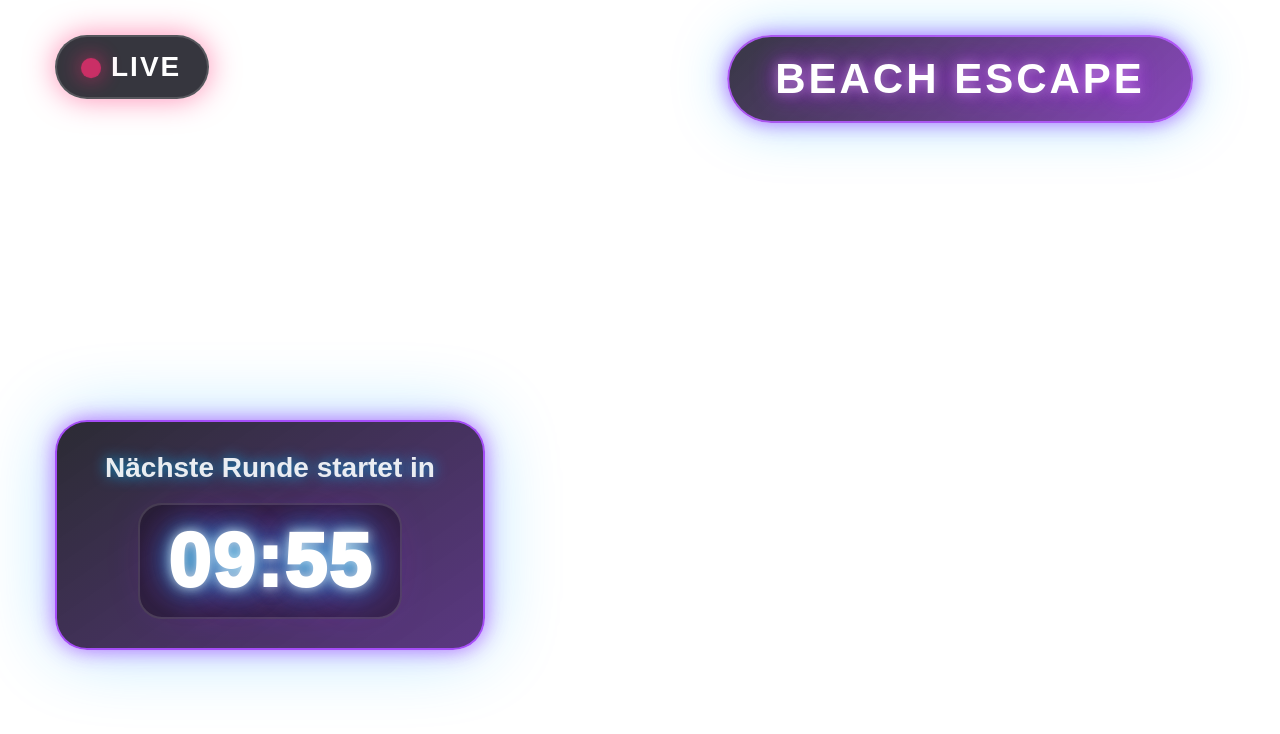
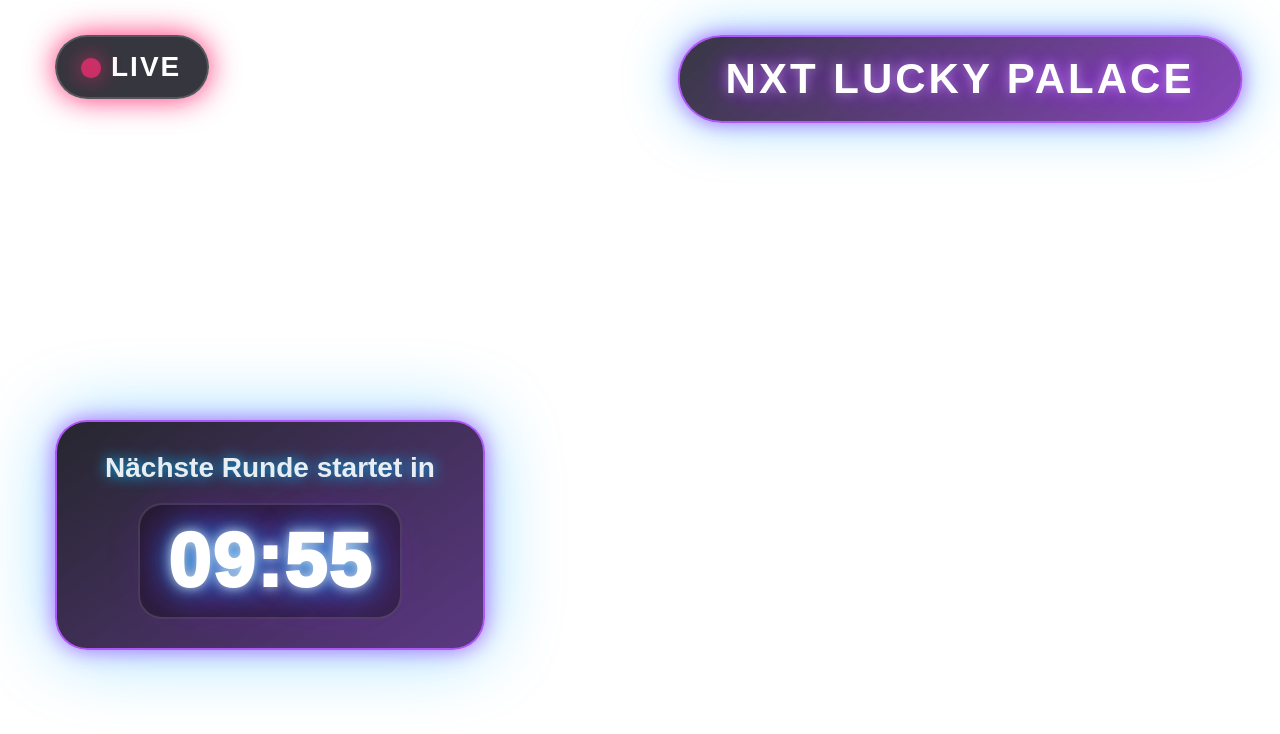
Before and after one commit to NxtBrickStudios/the-website, a plain HTML site: page overlay/test.html in a window 1280 px wide. Drawn offline with Linux system fonts and the light colour scheme.

Commit message:
Update test.html

```diff
--- a/overlay/test.html
+++ b/overlay/test.html
@@ -3,9 +3,7 @@
 <head>
   <meta charset="UTF-8" />
   <meta name="viewport" content="width=1920, height=1080, initial-scale=1.0" />
-  <title>TikTok Live Overlay</title>
-
-  <script src="config.js"></script>
+  <title>TikTok Live Studio Overlay</title>
 
   <style>
     * {
@@ -23,11 +21,28 @@
     }
 
     .overlay {
+      --primary: #8f00ff;
+      --secondary: #00b7ff;
+      --accent: #ff2d75;
+
+      --box-bg-start: rgba(8, 8, 18, 0.88);
+      --box-bg-end: rgba(45, 0, 95, 0.78);
+
+      --top-bg-start: rgba(20, 20, 35, 0.85);
+      --top-bg-end: rgba(90, 0, 160, 0.72);
+
+      --border: rgba(180, 90, 255, 0.95);
+      --text: #ffffff;
+      --sub-text: rgba(255, 255, 255, 0.9);
+
+      --glow-primary: rgba(160, 70, 255, 0.8);
+      --glow-secondary: rgba(0, 180, 255, 0.45);
+
       position: relative;
       width: 1920px;
       height: 1080px;
       background: transparent;
-      color: #ffffff;
+      color: var(--text);
     }
 
     .top-title {
@@ -43,22 +58,52 @@
       font-weight: 900;
       letter-spacing: 3px;
       text-transform: uppercase;
+      white-space: nowrap;
 
       background: linear-gradient(
         135deg,
-        rgba(20, 20, 35, 0.85),
-        rgba(90, 0, 160, 0.72)
+        var(--top-bg-start),
+        var(--top-bg-end)
       );
 
-      border: 2px solid rgba(180, 90, 255, 0.9);
+      border: 2px solid var(--border);
 
       box-shadow:
-        0 0 20px rgba(160, 70, 255, 0.8),
-        0 0 55px rgba(0, 180, 255, 0.35);
+        0 0 20px var(--glow-primary),
+        0 0 55px var(--glow-secondary);
 
       text-shadow:
         0 0 12px rgba(255, 255, 255, 0.45),
-        0 0 24px rgba(174, 0, 255, 0.95);
+        0 0 24px var(--primary);
+    }
+
+    .live-pill {
+      position: absolute;
+      left: 55px;
+      top: 35px;
+
+      padding: 14px 26px;
+      border-radius: 999px;
+
+      font-size: 28px;
+      font-weight: 900;
+      letter-spacing: 2px;
+
+      background: rgba(10, 10, 20, 0.82);
+      border: 2px solid rgba(255, 255, 255, 0.16);
+
+      box-shadow: 0 0 30px var(--accent);
+    }
+
+    .dot {
+      display: inline-block;
+      width: 16px;
+      height: 16px;
+      margin-right: 12px;
+      border-radius: 50%;
+      background: var(--accent);
+      box-shadow: 0 0 18px var(--accent);
+      animation: pulse 1.2s infinite;
     }
 
     .left-counter-box {
@@ -81,15 +126,15 @@
 
       background: linear-gradient(
         145deg,
-        rgba(8, 8, 18, 0.86),
-        rgba(45, 0, 95, 0.78)
+        var(--box-bg-start),
+        var(--box-bg-end)
       );
 
-      border: 2px solid rgba(170, 80, 255, 0.95);
+      border: 2px solid var(--border);
 
       box-shadow:
-        0 0 22px rgba(170, 80, 255, 0.85),
-        0 0 75px rgba(0, 170, 255, 0.32);
+        0 0 22px var(--glow-primary),
+        0 0 75px var(--glow-secondary);
 
       animation: floatBox 4s ease-in-out infinite;
     }
@@ -99,8 +144,8 @@
       font-weight: 800;
       text-align: center;
       line-height: 1.2;
-      color: rgba(255, 255, 255, 0.9);
-      text-shadow: 0 0 14px rgba(0, 180, 255, 0.8);
+      color: var(--sub-text);
+      text-shadow: 0 0 14px var(--secondary);
     }
 
     .counter {
@@ -115,41 +160,37 @@
       background: rgba(0, 0, 0, 0.35);
       border: 2px solid rgba(255, 255, 255, 0.14);
 
-      color: #ffffff;
+      color: var(--text);
 
       text-shadow:
         0 0 12px rgba(255, 255, 255, 0.75),
-        0 0 30px rgba(0, 217, 255, 0.95),
-        0 0 55px rgba(174, 0, 255, 0.85);
+        0 0 30px var(--secondary),
+        0 0 55px var(--primary);
     }
 
-    .live-pill {
+    .bottom-info {
       position: absolute;
-      left: 55px;
-      top: 35px;
+      bottom: 35px;
+      left: 50%;
+      transform: translateX(-50%);
 
-      padding: 14px 26px;
+      padding: 16px 36px;
       border-radius: 999px;
 
-      font-size: 28px;
-      font-weight: 900;
-      letter-spacing: 2px;
+      font-size: 30px;
+      font-weight: 800;
+      letter-spacing: 1px;
+      white-space: nowrap;
 
-      background: rgba(10, 10, 20, 0.82);
-      border: 2px solid rgba(255, 255, 255, 0.16);
+      background: rgba(10, 10, 20, 0.72);
+      border: 2px solid rgba(255, 255, 255, 0.14);
 
-      box-shadow: 0 0 30px rgba(255, 45, 117, 0.55);
-    }
+      box-shadow:
+        0 0 22px var(--glow-primary),
+        0 0 55px var(--glow-secondary);
 
-    .dot {
-      display: inline-block;
-      width: 16px;
-      height: 16px;
-      margin-right: 12px;
-      border-radius: 50%;
-      background: #ff2d75;
-      box-shadow: 0 0 18px #ff2d75;
-      animation: pulse 1.2s infinite;
+      color: var(--text);
+      text-shadow: 0 0 16px var(--secondary);
     }
 
     @keyframes floatBox {
@@ -182,7 +223,7 @@
 </head>
 
 <body>
-  <div class="overlay">
+  <div class="overlay" id="overlay">
     <div class="live-pill">
       <span class="dot"></span>LIVE
     </div>
@@ -191,21 +232,101 @@
       TOP TEXT
     </div>
 
-    <div class="left-counter-box" id="counterBox">
-      <!-- Wird per JS befüllt -->
+    <div class="left-counter-box" id="counterBox"></div>
+
+    <div class="bottom-info" id="bottomText">
+      Folge dem Stream und sei bei der nächsten Runde dabei
     </div>
   </div>
 
   <script>
+    /*
+      =====================================
+      OVERLAY CONFIG
+      Hier kannst du alles anpassen
+      =====================================
+    */
+
+    const OVERLAY_CONFIG = {
+      countdownSeconds: 600,
+
+      topText: "NXT LUCKY PALACE",
+      bottomText: "Folge dem Stream und sei bei der nächsten Runde dabei",
+
+      counterText: "Nächste Runde startet in",
+
+      // "above" = Text über dem Counter
+      // "below" = Text unter dem Counter
+      counterTextPosition: "above",
+
+      endText: "STARTET JETZT",
+
+      // true = Countdown startet nach Ablauf neu
+      // false = Countdown bleibt bei 00:00 stehen
+      loop: false,
+
+      colors: {
+        primary: "#8f00ff",
+        secondary: "#00b7ff",
+        accent: "#ff2d75",
+
+        boxBackgroundStart: "rgba(8, 8, 18, 0.88)",
+        boxBackgroundEnd: "rgba(45, 0, 95, 0.78)",
+
+        topBackgroundStart: "rgba(20, 20, 35, 0.85)",
+        topBackgroundEnd: "rgba(90, 0, 160, 0.72)",
+
+        border: "rgba(180, 90, 255, 0.95)",
+        text: "#ffffff",
+        subText: "rgba(255, 255, 255, 0.9)",
+
+        glowPrimary: "rgba(160, 70, 255, 0.8)",
+        glowSecondary: "rgba(0, 180, 255, 0.45)"
+      }
+    };
+
+    /*
+      =====================================
+      SCRIPT
+      Ab hier musst du nichts ändern
+      =====================================
+    */
+
     const config = OVERLAY_CONFIG;
 
+    const overlay = document.getElementById("overlay");
     const topTextElement = document.getElementById("topText");
+    const bottomTextElement = document.getElementById("bottomText");
     const counterBox = document.getElementById("counterBox");
 
     let startSeconds = Number(config.countdownSeconds) || 300;
     let remainingSeconds = startSeconds;
 
+    function applyColors(colors) {
+      if (!colors) return;
+
+      overlay.style.setProperty("--primary", colors.primary);
+      overlay.style.setProperty("--secondary", colors.secondary);
+      overlay.style.setProperty("--accent", colors.accent);
+
+      overlay.style.setProperty("--box-bg-start", colors.boxBackgroundStart);
+      overlay.style.setProperty("--box-bg-end", colors.boxBackgroundEnd);
+
+      overlay.style.setProperty("--top-bg-start", colors.topBackgroundStart);
+      overlay.style.setProperty("--top-bg-end", colors.topBackgroundEnd);
+
+      overlay.style.setProperty("--border", colors.border);
+      overlay.style.setProperty("--text", colors.text);
+      overlay.style.setProperty("--sub-text", colors.subText);
+
+      overlay.style.setProperty("--glow-primary", colors.glowPrimary);
+      overlay.style.setProperty("--glow-secondary", colors.glowSecondary);
+    }
+
+    applyColors(config.colors);
+
     topTextElement.textContent = config.topText || "LIVE OVERLAY";
+    bottomTextElement.textContent = config.bottomText || "";
 
     const labelElement = document.createElement("div");
     labelElement.className = "counter-label";
@@ -232,10 +353,20 @@
       const secs = seconds % 60;
 
       if (hours > 0) {
-        return `${String(hours).padStart(2, "0")}:${String(minutes).padStart(2, "0")}:${String(secs).padStart(2, "0")}`;
+        return (
+          String(hours).padStart(2, "0") +
+          ":" +
+          String(minutes).padStart(2, "0") +
+          ":" +
+          String(secs).padStart(2, "0")
+        );
       }
 
-      return `${String(minutes).padStart(2, "0")}:${String(secs).padStart(2, "0")}`;
+      return (
+        String(minutes).padStart(2, "0") +
+        ":" +
+        String(secs).padStart(2, "0")
+      );
     }
 
     function updateCounter() {
```
